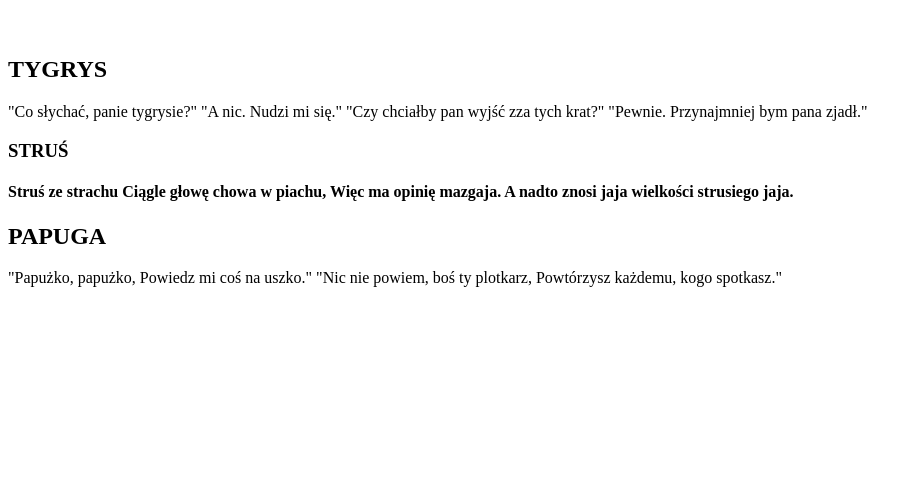
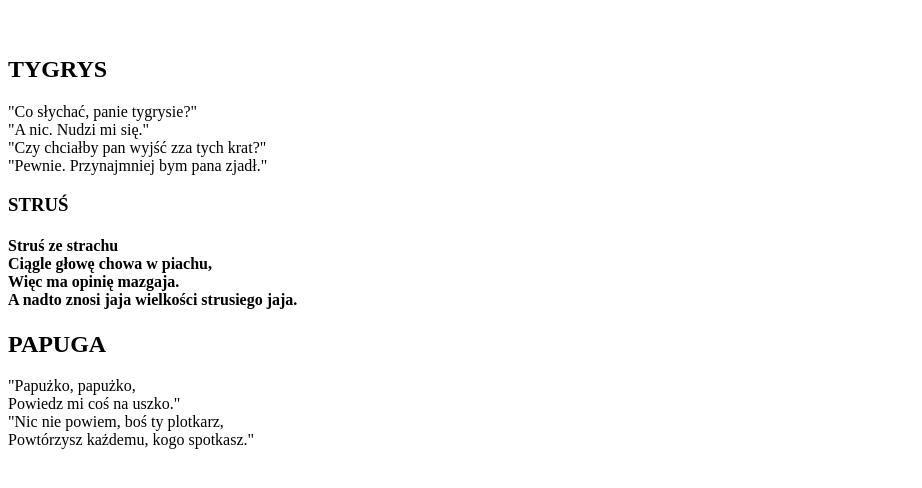
Before and after one commit to PKowalczyk2005/Brzechwa, a plain HTML site: page index.html in a window 1280 px wide. Shown: the part 48-536 px from the top of the page, without its empty margins (0-922 px from the left). Drawn offline with Linux system fonts and the light colour scheme.

Commit message:
Update index.html

```diff
--- a/index.html
+++ b/index.html
@@ -12,24 +12,24 @@
         <br>
         <h2>TYGRYS</h2>
         <p>
-          "Co słychać, panie tygrysie?"
-          "A nic. Nudzi mi się."
-          "Czy chciałby pan wyjść zza tych krat?"
-          "Pewnie. Przynajmniej bym pana zjadł."
+          "Co słychać, panie tygrysie?"<br>
+          "A nic. Nudzi mi się."<br>
+          "Czy chciałby pan wyjść zza tych krat?"<br>
+          "Pewnie. Przynajmniej bym pana zjadł."<br>
         </p>
         <h3>STRUŚ</h3>
         <h4>
-          Struś ze strachu
-          Ciągle głowę chowa w piachu,
-          Więc ma opinię mazgaja.
-          A nadto znosi jaja wielkości strusiego jaja.
+          Struś ze strachu<br>
+          Ciągle głowę chowa w piachu,<br>
+          Więc ma opinię mazgaja.<br>
+          A nadto znosi jaja wielkości strusiego jaja.<br>
         </h4>
         <h2>PAPUGA</h2>
         <div>
-            "Papużko, papużko,
-            Powiedz mi coś na uszko."
-            "Nic nie powiem, boś ty plotkarz,
-            Powtórzysz każdemu, kogo spotkasz."
+            "Papużko, papużko,<br>
+            Powiedz mi coś na uszko."<br>
+            "Nic nie powiem, boś ty plotkarz,<br>
+            Powtórzysz każdemu, kogo spotkasz."<br>
         </div>
     </body>
 </html>
```
